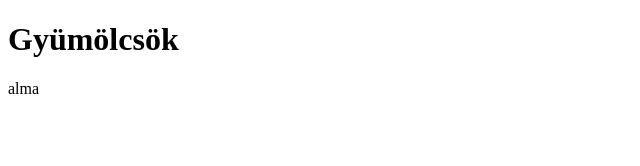
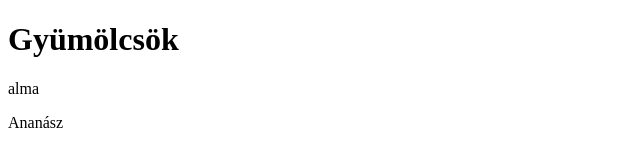
Before and after one commit to prvmnt/gitas, a website: page src/index.html in a window 1280 px wide. Shown: the full height of the page, 0-640 px from the left. Drawn offline with Linux system fonts and the light colour scheme.

Commit message:
Ananász hozzáadva

```diff
--- a/src/index.html
+++ b/src/index.html
@@ -9,6 +9,7 @@
 
     <h1>Gyümölcsök</h1>
     <p>alma</p>
+    <p>Ananász</p>
 
 </body>
 </html>
```
